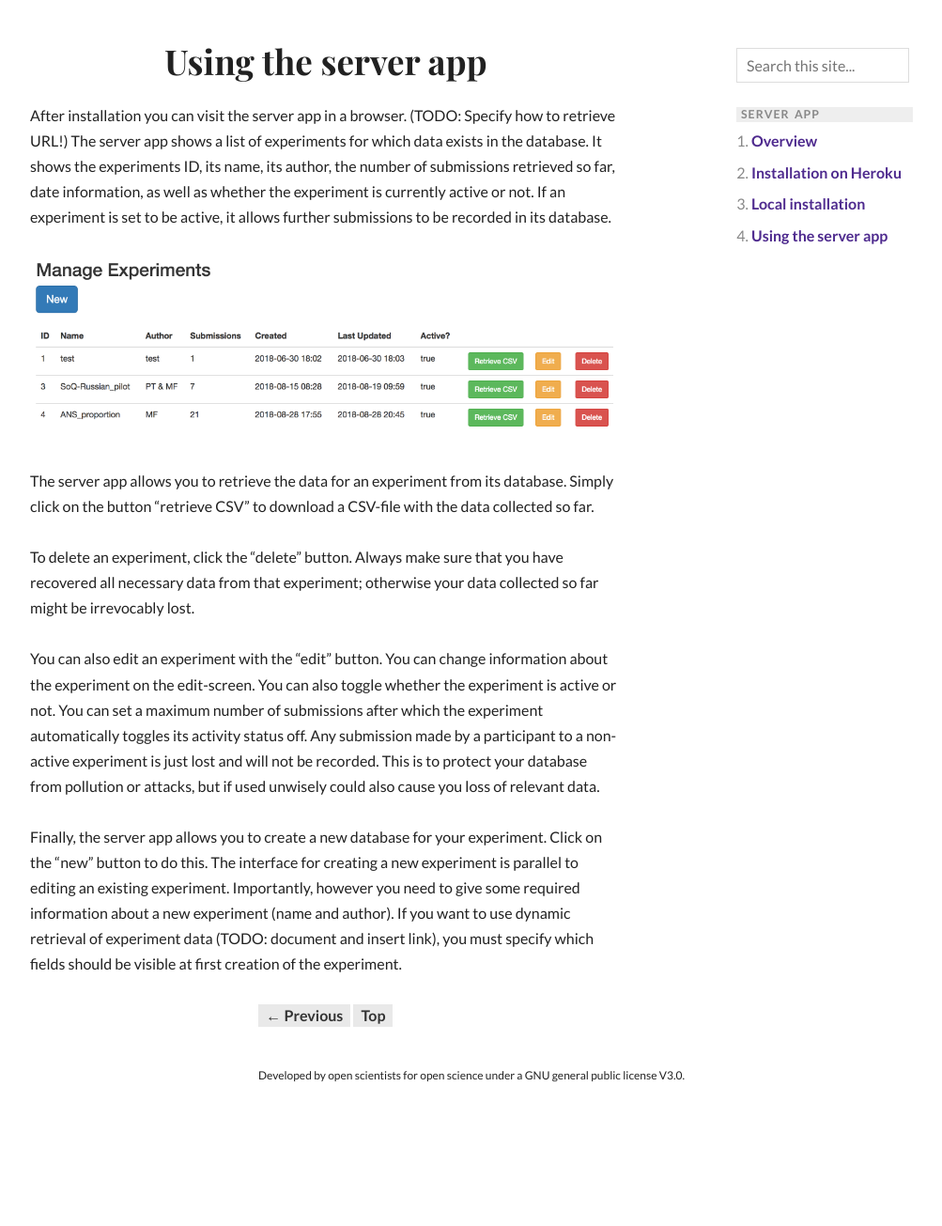
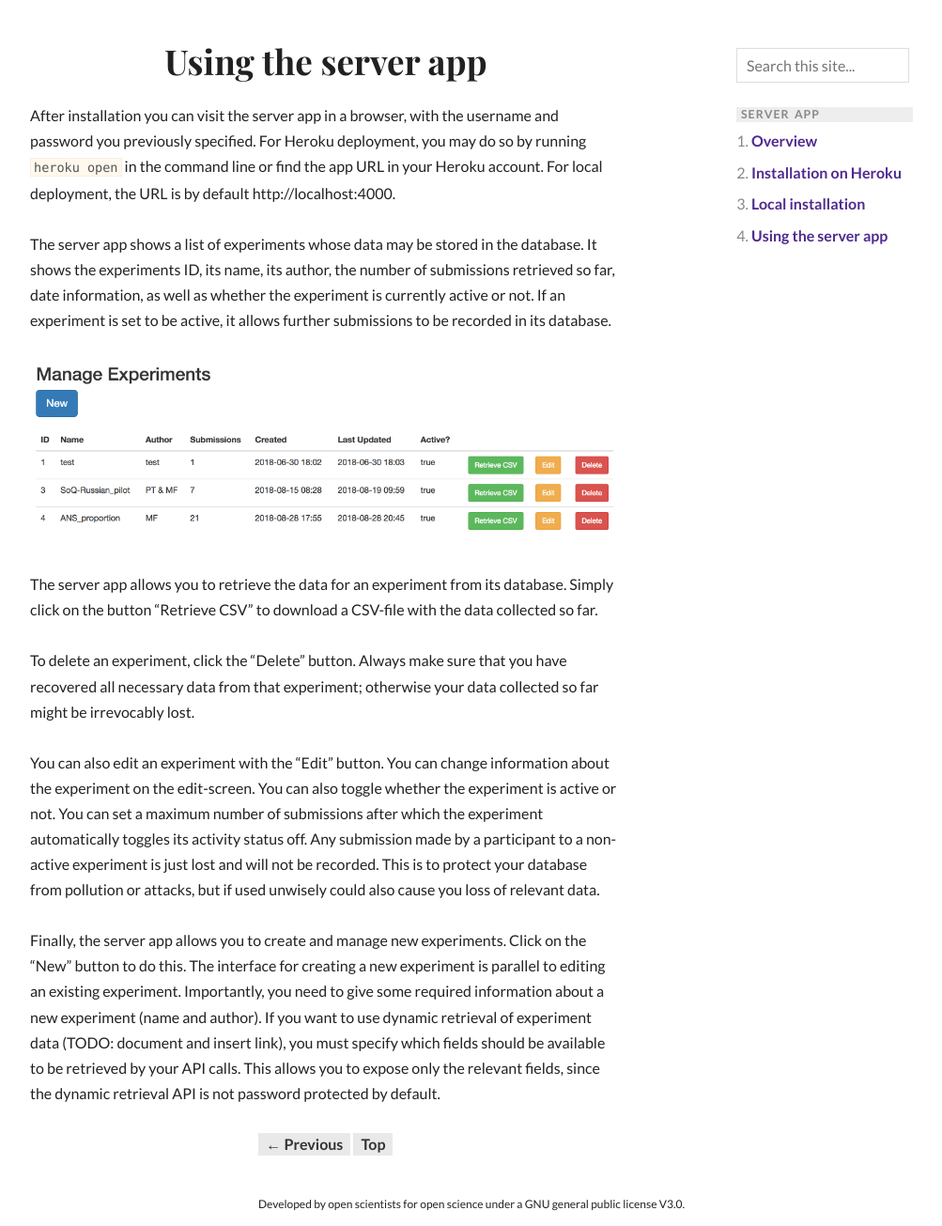
Before and after one commit to magpie-ea/magpie-site, a Jekyll site: the page built from serverapp/04use.markdown, in a window 1280 px wide, cut to the strip 219-1524 px from the top of the page. Shown: the whole strip at 94% size, without its empty margins (138-1141 px from the left). Built offline with Jekyll 4.4.1, drawn with Linux system fonts in a browser that asks for light colours; nearby versions of some CDN libraries; before the commit the page ends 1387 px from its top, so only the background shows below that.

Commit message:
Update documentation on server use. Fix #21.

```diff
--- a/serverapp/04use.markdown
+++ b/serverapp/04use.markdown
@@ -6,8 +6,9 @@ section: serverapp
 
 # {{ page.title }}
 
-After installation you can visit the server app in a browser. (TODO: Specify how to retrieve
-URL!) The server app shows a list of experiments for which data exists in the database. It
+After installation you can visit the server app in a browser, with the username and password you previously specified. For Heroku deployment, you may do so by running `heroku open` in the command line or find the app URL in your Heroku account. For local deployment, the URL is by default http://localhost:4000.
+
+The server app shows a list of experiments whose data may be stored in the database. It
 shows the experiments ID, its name, its author, the number of submissions retrieved so far,
 date information, as well as whether the experiment is currently active or not. If an
 experiment is set to be active, it allows further submissions to be recorded in its
@@ -16,22 +17,21 @@ database.
 <img src="../images/server_app_screen.png" width="100%">
 
 The server app allows you to retrieve the data for an experiment from its database. Simply
-click on the button "retrieve CSV" to download a CSV-file with the data collected so far.
+click on the button "Retrieve CSV" to download a CSV-file with the data collected so far.
 
-To delete an experiment, click the "delete" button. Always make sure that you have recovered
+To delete an experiment, click the "Delete" button. Always make sure that you have recovered
 all necessary data from that experiment; otherwise your data collected so far might be
 irrevocably lost.
 
-You can also edit an experiment with the "edit" button. You can change information about the
+You can also edit an experiment with the "Edit" button. You can change information about the
 experiment on the edit-screen. You can also toggle whether the experiment is active or not. You
 can set a maximum number of submissions after which the experiment automatically toggles its
 activity status off. Any submission made by a participant to a non-active experiment is just
 lost and will not be recorded. This is to protect your database from pollution or attacks, but
 if used unwisely could also cause you loss of relevant data.
 
-Finally, the server app allows you to create a new database for your experiment. Click on the
-"new" button to do this. The interface for creating a new experiment is parallel to editing an
-existing experiment. Importantly, however you need to give some required information about a
+Finally, the server app allows you to create and manage new experiments. Click on the
+"New" button to do this. The interface for creating a new experiment is parallel to editing an
+existing experiment. Importantly, you need to give some required information about a
 new experiment (name and author). If you want to use dynamic retrieval of experiment data
-(TODO: document and insert link), you must specify which fields should be visible at first
-creation of the experiment.
+(TODO: document and insert link), you must specify which fields should be available to be retrieved by your API calls. This allows you to expose only the relevant fields, since the dynamic retrieval API is not password protected by default.
```
